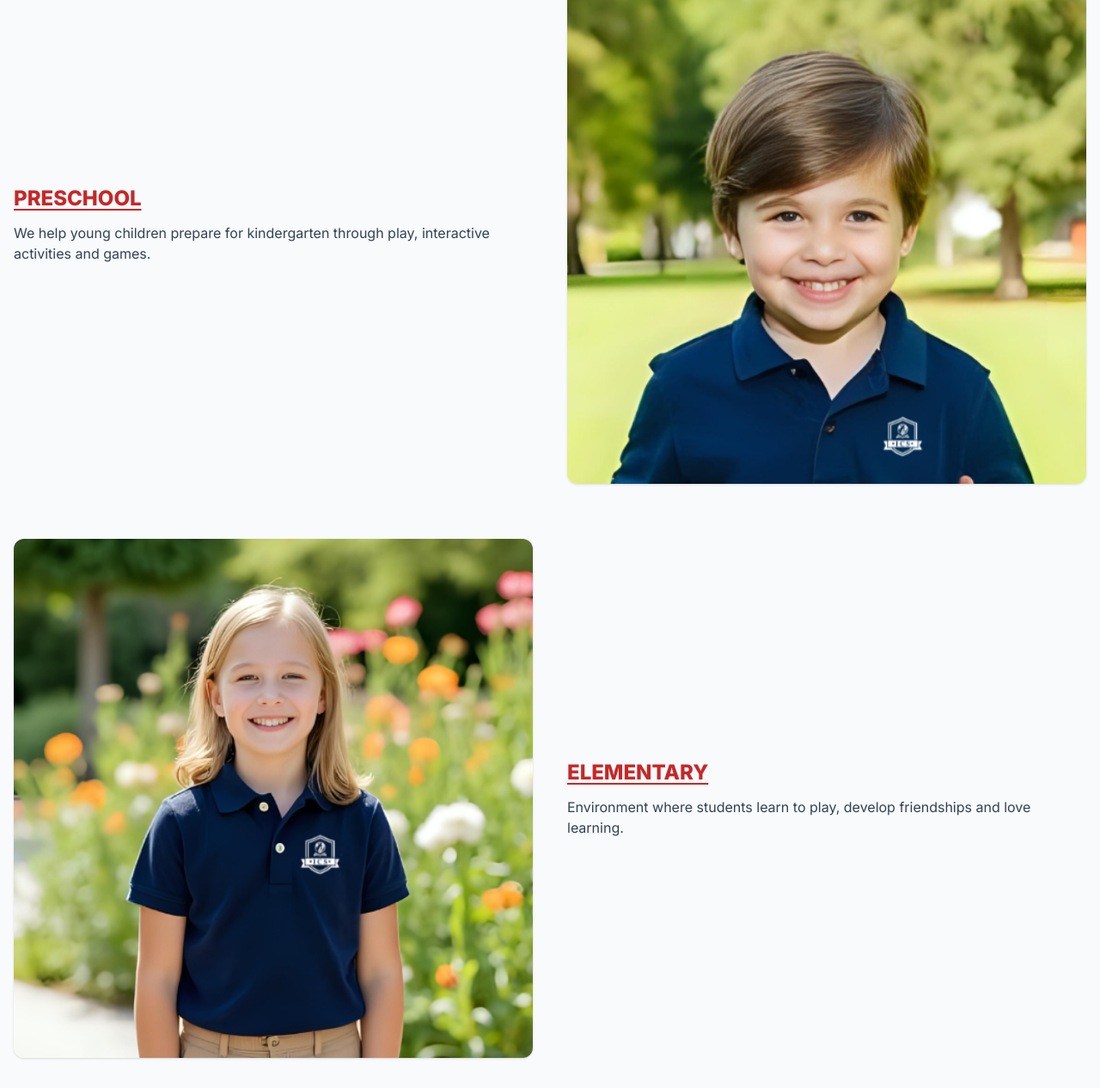
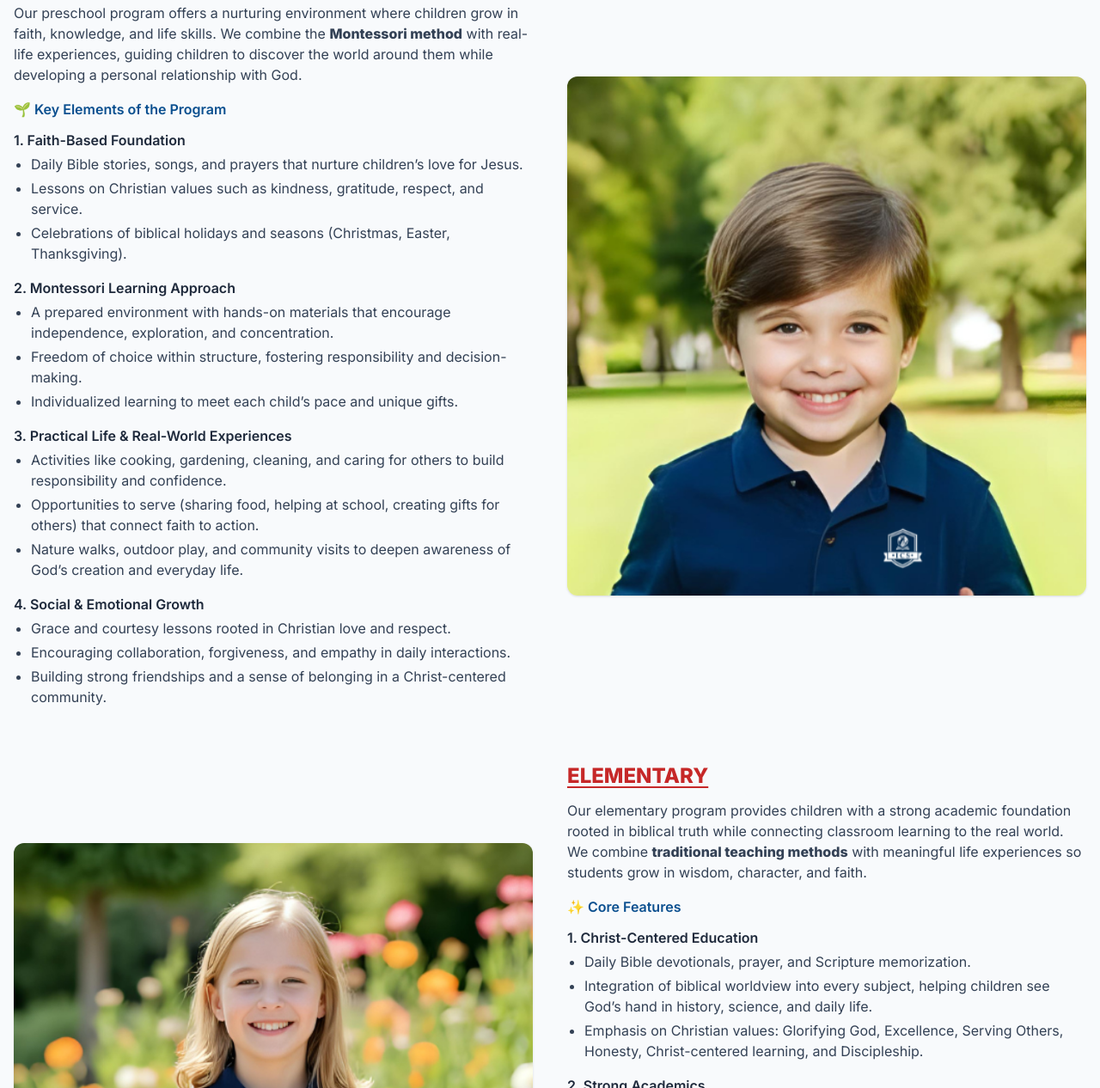
Before and after one commit to abner27rm/chiristian-schoole, a plain HTML site: page index.html in a window 1280 px wide. Shown: the part 2365-3631 px from the top of the page at 86% size. Drawn offline with nearby package versions, Linux system fonts and the light colour scheme.

Commit message:
style:change texts

```diff
--- a/index.html
+++ b/index.html
@@ -91,7 +91,7 @@
         <div>
             <h2 class="text-3xl md:text-4xl font-extrabold text-brand-blue">Our School</h2>
             <p class="mt-4 text-slate-700 leading-relaxed">
-                Students have daily opportunities to engage in worship, Bible study and prayer to further their love and trust of Christ.
+                Students have daily opportunities to engage in worship, Bible study and prayer to foster their love and trust of Christ.
                 We combine rigorous academics, bilingual education and a strong community to develop character and leadership.
             </p>
             <ul class="mt-4 list-disc pl-5 text-slate-700">
@@ -162,16 +162,84 @@
         <div id="preschool" class="mt-12 grid md:grid-cols-2 gap-10 items-center">
             <div>
                 <h3 class="text-2xl font-extrabold text-brand-red underline underline-offset-4">PRESCHOOL</h3>
-                <p class="mt-3 text-slate-700">We help young children prepare for kindergarten through play, interactive activities and games.</p>
+                <p class="mt-3 text-slate-700">
+                    Our preschool program offers a nurturing environment where children grow in faith, knowledge, and life skills.
+                    We combine the <strong>Montessori method</strong> with real-life experiences, guiding children to discover the
+                    world around them while developing a personal relationship with God.
+                </p>
+
+                <h4 class="mt-4 font-semibold text-brand-blue">🌱 Key Elements of the Program</h4>
+
+                <h5 class="mt-3 font-semibold">1. Faith-Based Foundation</h5>
+                <ul class="list-disc pl-5 text-slate-700 mt-1 space-y-1">
+                    <li>Daily Bible stories, songs, and prayers that nurture children’s love for Jesus.</li>
+                    <li>Lessons on Christian values such as kindness, gratitude, respect, and service.</li>
+                    <li>Celebrations of biblical holidays and seasons (Christmas, Easter, Thanksgiving).</li>
+                </ul>
+
+                <h5 class="mt-4 font-semibold">2. Montessori Learning Approach</h5>
+                <ul class="list-disc pl-5 text-slate-700 mt-1 space-y-1">
+                    <li>A prepared environment with hands-on materials that encourage independence, exploration, and concentration.</li>
+                    <li>Freedom of choice within structure, fostering responsibility and decision-making.</li>
+                    <li>Individualized learning to meet each child’s pace and unique gifts.</li>
+                </ul>
+
+                <h5 class="mt-4 font-semibold">3. Practical Life & Real-World Experiences</h5>
+                <ul class="list-disc pl-5 text-slate-700 mt-1 space-y-1">
+                    <li>Activities like cooking, gardening, cleaning, and caring for others to build responsibility and confidence.</li>
+                    <li>Opportunities to serve (sharing food, helping at school, creating gifts for others) that connect faith to action.</li>
+                    <li>Nature walks, outdoor play, and community visits to deepen awareness of God’s creation and everyday life.</li>
+                </ul>
+
+                <h5 class="mt-4 font-semibold">4. Social & Emotional Growth</h5>
+                <ul class="list-disc pl-5 text-slate-700 mt-1 space-y-1">
+                    <li>Grace and courtesy lessons rooted in Christian love and respect.</li>
+                    <li>Encouraging collaboration, forgiveness, and empathy in daily interactions.</li>
+                    <li>Building strong friendships and a sense of belonging in a Christ-centered community.</li>
+                </ul>
             </div>
-            <img src="assets/img3.png" class="rounded-xl shadow w-full object-cover" alt="">
+
+            <img src="assets/img3.png" class="rounded-xl shadow w-full object-cover" alt="Preschool children learning">
         </div>
 
         <div id="elementary" class="mt-16 grid md:grid-cols-2 gap-10 items-center">
-            <img src="assets/img2.png" class="rounded-xl shadow w-full object-cover order-2 md:order-1" alt="">
+            <img src="assets/img2.png" class="rounded-xl shadow w-full object-cover order-2 md:order-1" alt="Elementary students learning">
             <div class="order-1 md:order-2">
                 <h3 class="text-2xl font-extrabold text-brand-red underline underline-offset-4">ELEMENTARY</h3>
-                <p class="mt-3 text-slate-700">Environment where students learn to play, develop friendships and love learning.</p>
+                <p class="mt-3 text-slate-700">
+                    Our elementary program provides children with a strong academic foundation rooted in biblical truth while connecting classroom learning to the real world.
+                    We combine <strong>traditional teaching methods</strong> with meaningful life experiences so students grow in wisdom, character, and faith.
+                </p>
+
+                <h4 class="mt-4 font-semibold text-brand-blue">✨ Core Features</h4>
+
+                <h5 class="mt-3 font-semibold">1. Christ-Centered Education</h5>
+                <ul class="list-disc pl-5 text-slate-700 mt-1 space-y-1">
+                    <li>Daily Bible devotionals, prayer, and Scripture memorization.</li>
+                    <li>Integration of biblical worldview into every subject, helping children see God’s hand in history, science, and daily life.</li>
+                    <li>Emphasis on Christian values: Glorifying God, Excellence, Serving Others, Honesty, Christ-centered learning, and Discipleship.</li>
+                </ul>
+
+                <h5 class="mt-4 font-semibold">2. Strong Academics</h5>
+                <ul class="list-disc pl-5 text-slate-700 mt-1 space-y-1">
+                    <li>Traditional core subjects: reading, writing, math, science, and social studies.</li>
+                    <li>Phonics-based reading and step-by-step math instruction to ensure mastery.</li>
+                    <li>Regular assessments and structured learning for solid academic growth.</li>
+                </ul>
+
+                <h5 class="mt-4 font-semibold">3. Real-Life Experiences</h5>
+                <ul class="list-disc pl-5 text-slate-700 mt-1 space-y-1">
+                    <li>Project-based learning: applying math in budgeting projects, writing letters, or planning simple community service activities.</li>
+                    <li>Practical skills: cooking, gardening, basic financial stewardship, and responsibility in classroom jobs.</li>
+                    <li>Field trips and service opportunities.</li>
+                </ul>
+
+                <h5 class="mt-4 font-semibold">4. Character & Social Growth</h5>
+                <ul class="list-disc pl-5 text-slate-700 mt-1 space-y-1">
+                    <li>Lessons in teamwork, leadership, and conflict resolution guided by biblical principles.</li>
+                    <li>Opportunities to serve others through class projects and outreach.</li>
+                    <li>Building empathy and a servant’s heart through “real-life” Christian service.</li>
+                </ul>
             </div>
         </div>
 
```
